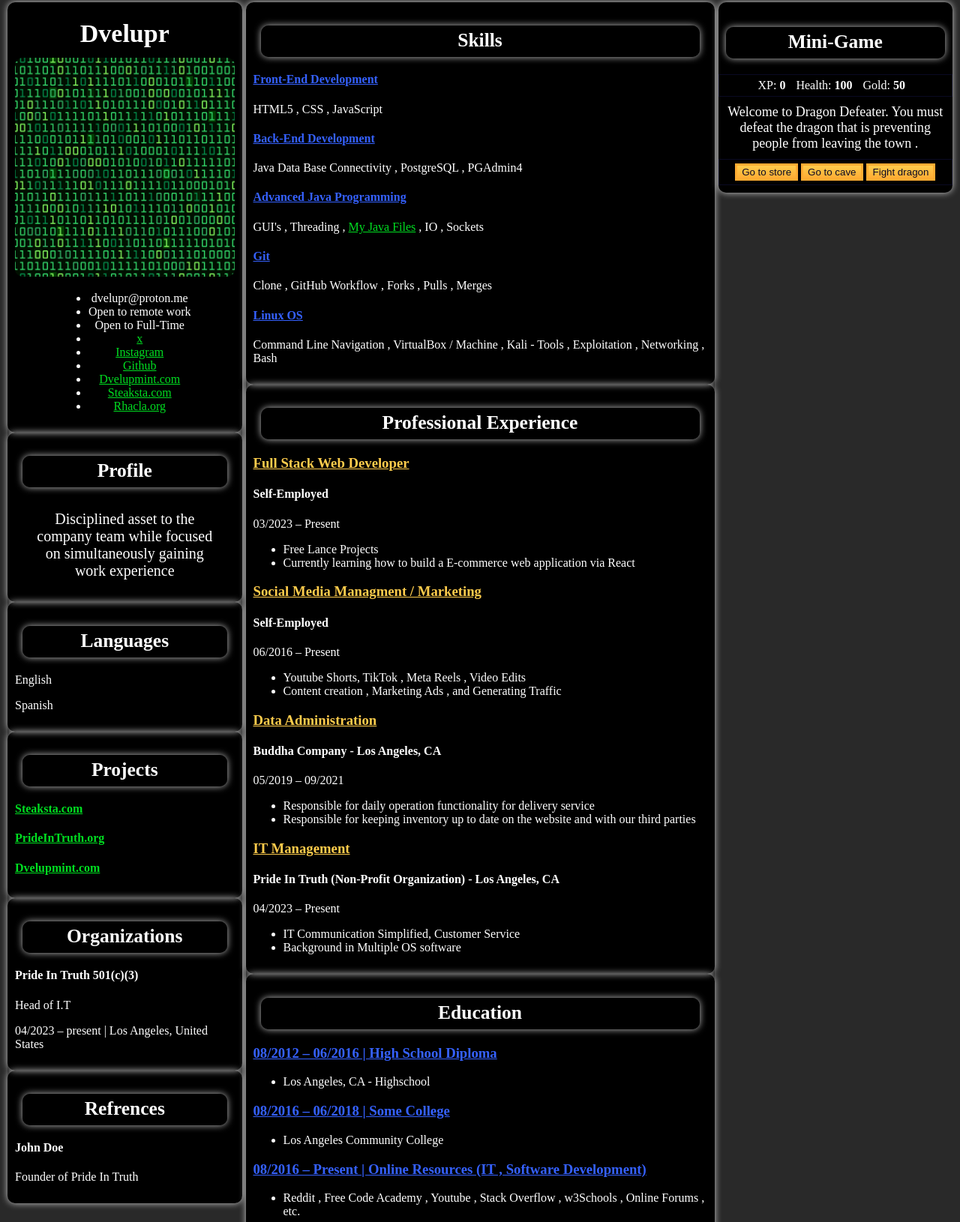
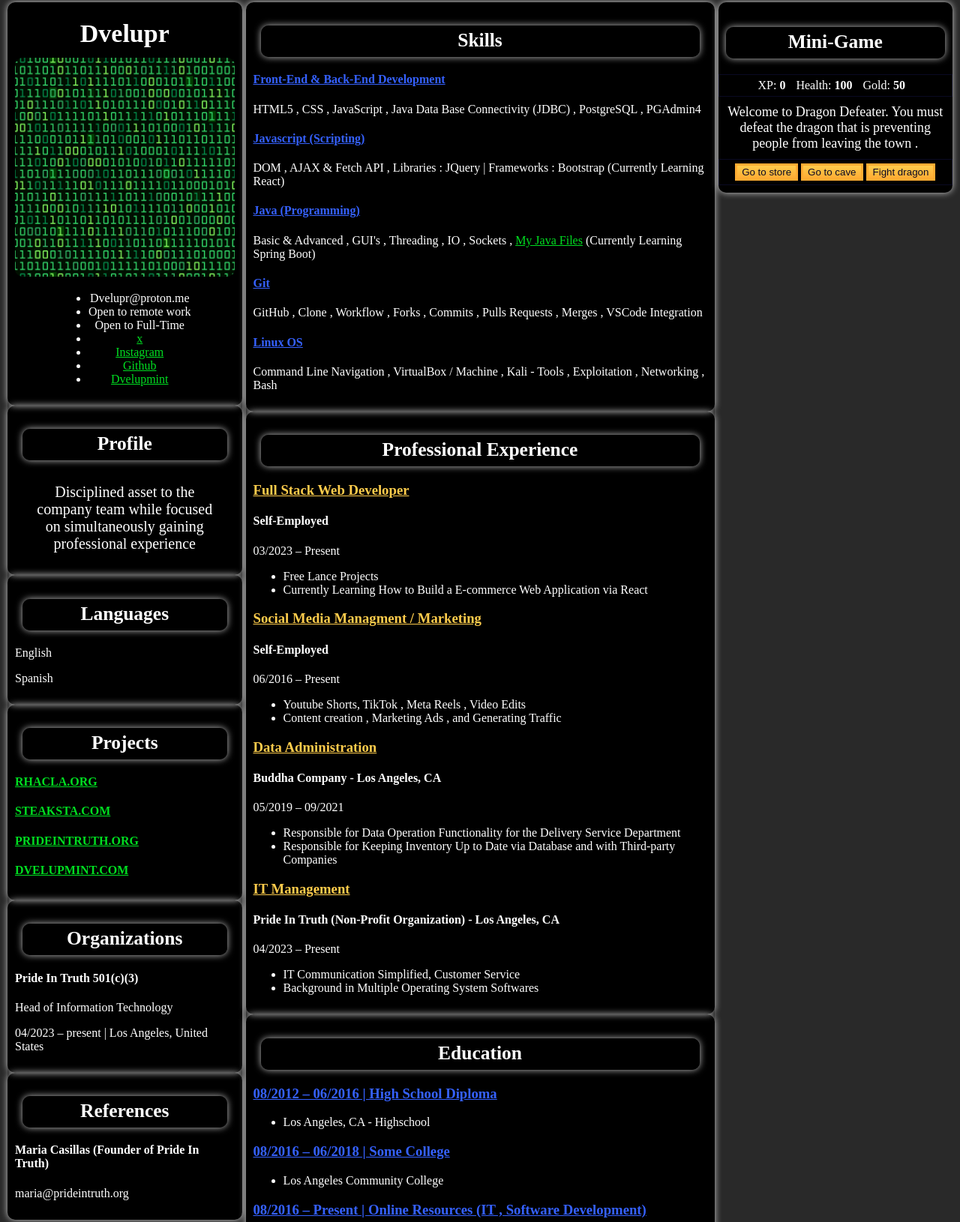
Before and after one commit to d-velopr/Resume, a plain HTML site: page index.html in a window 1280 px wide. Shown: the part 2-1632 px from the top of the page at 75% size. Drawn offline with Linux system fonts and the light colour scheme.

Commit message:
modified:   README.md 	modified:   index.html

```diff
--- a/index.html
+++ b/index.html
@@ -38,7 +38,7 @@
 
           <div class="profileList">
             <ul class="contact">
-              <li>dvelupr@proton.me</li>
+              <li>Dvelupr@proton.me</li>
               <li>Open to remote work</li>
               <li>Open to Full-Time</li>
               <li>
@@ -51,13 +51,7 @@
                 <a href="https://github.com/d-velopr">Github</a>
               </li>
               <li>
-                <a href="https://dvelupmint.com">Dvelupmint.com</a>
-              </li>
-              <li>
-                <a href="https://steaksta.com">Steaksta.com</a>
-              </li>
-              <li>
-                <a href="https://rhacla.org">Rhacla.org</a>
+                <a href="https://dvelupmint.com/links.html">Dvelupmint</a>
               </li>
             </ul>
           </div>
@@ -71,7 +65,7 @@
           <div class="biog">
             <p class="bio">
               Disciplined asset to the company team while focused on
-              simultaneously gaining work experience
+              simultaneously gaining professional experience
             </p>
           </div>
         </div>
@@ -93,13 +87,16 @@
           </div>
           <div class="projects">
             <h4>
-              <a href="https://steaksta.com/">Steaksta.com</a>
+              <a href="https://rhacla.org/">RHACLA.ORG</a>
             </h4>
             <h4>
-              <a href="https://www.prideintruth.org/">PrideInTruth.org</a>
+              <a href="https://steaksta.com/">STEAKSTA.COM</a>
             </h4>
             <h4>
-              <a href="https://dvelupmint.com">Dvelupmint.com</a>
+              <a href="https://www.prideintruth.org/">PRIDEINTRUTH.ORG</a>
+            </h4>
+            <h4>
+              <a href="https://dvelupmint.com">DVELUPMINT.COM</a>
             </h4>
           </div>
         </div>
@@ -110,17 +107,17 @@
           </div>
           <div class="org">
             <h4>Pride In Truth 501(c)(3)</h4>
-            <p>Head of I.T</p>
+            <p>Head of Information Technology</p>
             <p>04/2023 – present | Los Angeles, United States</p>
           </div>
         </div>
         <div class="id" name="references">
           <div class="headerTag" name="ref">
-            <h2 class="headerText">Refrences</h2>
+            <h2 class="headerText">References</h2>
           </div>
           <div class="ref">
-            <h4>John Doe</h4>
-            <p>Founder of Pride In Truth</p>
+            <h4>Maria Casillas (Founder of Pride In Truth)</h4>
+            <p>maria@prideintruth.org</p>
           </div>
         </div>
         <div class="noDisplay">
@@ -174,21 +171,30 @@
             <h2 class="headerText">Skills</h2>
           </div>
           <div class="skills" name="skills">
-            <h4 class="underline blueText">Front-End Development</h4>
-            <p>HTML5 , CSS , JavaScript</p>
+            <h4 class="underline blueText">Front-End & Back-End Development</h4>
+            <p>
+              HTML5 , CSS , JavaScript , Java Data Base Connectivity (JDBC) ,
+              PostgreSQL , PGAdmin4
+            </p>
 
-            <h4 class="underline blueText">Back-End Development</h4>
-            <p>Java Data Base Connectivity , PostgreSQL , PGAdmin4</p>
+            <h4 class="underline blueText">Javascript (Scripting)</h4>
+            <p>
+              DOM , AJAX & Fetch API , Libraries : JQuery | Frameworks :
+              Bootstrap (Currently Learning React)
+            </p>
 
-            <h4 class="underline blueText">Advanced Java Programming</h4>
+            <h4 class="underline blueText">Java (Programming)</h4>
             <p>
-              GUI's , Threading ,
-              <a href="https://github.com/d-velopr/Java">My Java Files</a> , IO
-              , Sockets
+              Basic & Advanced , GUI's , Threading , IO , Sockets ,
+              <a href="https://github.com/d-velopr/Java">My Java Files</a>
+              (Currently Learning Spring Boot)
             </p>
 
             <h4 class="underline blueText">Git</h4>
-            <p>Clone , GitHub Workflow , Forks , Pulls , Merges</p>
+            <p>
+              GitHub , Clone , Workflow , Forks , Commits , Pulls Requests ,
+              Merges , VSCode Integration
+            </p>
 
             <h4 class="underline blueText">Linux OS</h4>
             <p>
@@ -209,7 +215,7 @@
             <ul>
               <li>Free Lance Projects</li>
               <li>
-                Currently learning how to build a E-commerce web application via
+                Currently Learning How to Build a E-commerce Web Application via
                 React
               </li>
             </ul>
@@ -229,12 +235,12 @@
             <p>05/2019 – 09/2021</p>
             <ul>
               <li>
-                Responsible for daily operation functionality for delivery
-                service
+                Responsible for Data Operation Functionality for the Delivery
+                Service Department
               </li>
               <li>
-                Responsible for keeping inventory up to date on the website and
-                with our third parties
+                Responsible for Keeping Inventory Up to Date via Database and
+                with Third-party Companies
               </li>
             </ul>
             <h3 class="underline orangeText">IT Management</h3>
@@ -242,7 +248,7 @@
             <p>04/2023 – Present</p>
             <ul>
               <li>IT Communication Simplified, Customer Service</li>
-              <li>Background in Multiple OS software</li>
+              <li>Background in Multiple Operating System Softwares</li>
             </ul>
           </div>
         </div>
```
Also changed, not shown: 1 other file.
